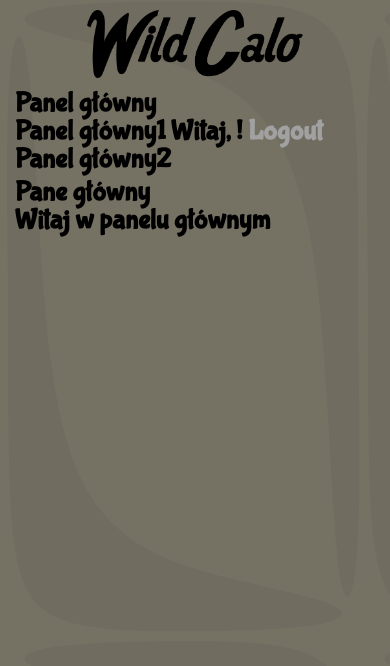
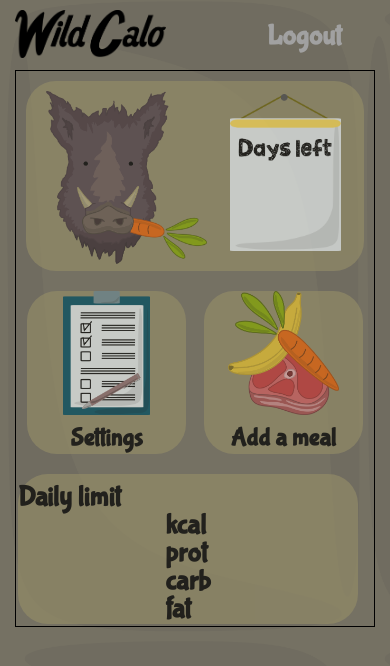
Before and after one commit to Mairon88/WildCalo, a Django app: page / in a window 390 px wide. Shown: the top 666 px of the page. Run offline with Django 3.2, Linux system fonts and the light colour scheme; a user stored in the database is signed in; some web fonts are replaced.

Commit message:
Workin on main view with menu

```diff
--- a/wildcalo/calccalo/forms.py
+++ b/wildcalo/calccalo/forms.py
@@ -16,5 +16,5 @@ class UserRegistrationForm(forms.ModelForm):
     def clean_password2(self):
         cd = self.cleaned_data
         if cd['password'] != cd['password2']:
-            raise forms.ValidationError('Hasła nie są identyczne')
+            raise forms.ValidationError('Passwords do not match')
         return cd['password2']
--- a/wildcalo/calccalo/static/css/base.css
+++ b/wildcalo/calccalo/static/css/base.css
@@ -84,6 +84,7 @@ a {
 
     .header div {
         margin-bottom: 5px;
+
     }
 
     .logo {
@@ -91,6 +92,15 @@ a {
 
     }
     .logo img {
+        width: 60%;
+    }
+
+    .logo2 {
+       text-align: left;
+       width: 70%;
+    }
+
+    .logo2 img {
         width: 60%;
     }
 
@@ -170,5 +180,97 @@ a {
         color: #a1a1a1ff;
     }
 
+    .boar_with_carrot img {
+        width: 80%;
+        text-align: center;
 
+    }
+
+    .calendar {
+        text-align: center;
+
+        padding-right: 20px;
+    }
+
+    .boar_with_carrot {
+        padding-top: 10px;
+        text-align: center;
+
+    }
+
+    .calendar img {
+        width: 95%;
+        text-align: center;
+
+    }
+
+    .boar_cal{
+        background: #928b67ff;
+        border-radius: 30px;
+        opacity: 0.7;
+        margin: 10px;
+        display: flex;
+        align-items: center;
+        justify-content: flex-start;
+    }
+
+        .settings_meal{
+        border-radius: 30px;
+        opacity: 0.7;
+        padding-top: 10px;
+        margin: 2px;
+        display: flex;
+        align-items: center;
+        justify-content: space-around;
+    }
+
+        .bars{
+        background: #928b67ff;
+        border-radius: 30px;
+        opacity: 0.7;
+        padding-top: 10px;
+        margin: 2px;
+        margin-top: 20px;
+        display: flex;
+        flex-wrap: wrap;
+        align-items: center;
+        justify-content: space-around;
+        width: 95%;
+    }
+
+    .daily {
+        width: 100%;
+    }
+
+     .settings_meal div{
+        text-align: center;
+
+    }
+
+    .settings_div {
+    background: #928b67ff;
+    border-radius: 30px;
+    line-height: 1.2;
+    font-size: 25px;
+    width: 45%;
+    }
+
+    .meal_div {
+    background: #928b67ff;
+    border-radius: 30px;
+    line-height: 1.2;
+    font-size: 25px;
+    width: 45%;
+    }
+
+   .settings img {
+        width: 55%;
+    }
+
+       .meal img {
+        width: 70%;
+    }
+    .menu {
+    border: solid 1px;
+    }
 }
--- a/wildcalo/calccalo/templates/account/dashboard.html
+++ b/wildcalo/calccalo/templates/account/dashboard.html
@@ -3,6 +3,37 @@
 {% block title %}Penel główny{% endblock %}
 
 {% block content %}
-  <h1>Pane główny</h1>
-  <p>Witaj w panelu głównym</p>
+        {% if request.user.is_authenticated %}
+        <div class="menu">
+
+                <div class="boar_cal">
+                    <div class="boar_with_carrot"><img src="/media/boar_with_carrot.png"></div>
+                    <div class="calendar"><img src="/media/calendar.png"></div>
+                </div>
+                <div class="settings_meal">
+                    <div class="settings_div">
+                        <div class="settings"><img src="/media/settings.png"></div>
+                        <a href="#">Settings</a>
+                    </div>
+                    <div class="meal_div">
+                        <div class="meal"><img src="/media/meal.png"></div>
+                        <a href="#">Add a meal</a>
+                    </div>
+                </div>
+                <div class="bars">
+                    <div class="daily"><p>Daily limit</p></div>
+                    <div class="values">
+                        <div>
+                            <p>kcal</p>
+                            <p>prot</p>
+                            <p>carb</p>
+                            <p>fat</p>
+                        </div>
+                    </div>
+                </div>
+
+
+        </div>
+
+        {% endif %}
 {% endblock %}
--- a/wildcalo/calccalo/templates/account/register.html
+++ b/wildcalo/calccalo/templates/account/register.html
@@ -12,4 +12,5 @@
             <input class="create" type="image" name="submit" src="/media/create_account.png"  alt="Submit"/>
         </form>
     </div>
+    <a href="{% url 'dashboard' %}">Back</a>
 {% endblock %}
--- a/wildcalo/calccalo/templates/base.html
+++ b/wildcalo/calccalo/templates/base.html
@@ -19,24 +19,12 @@
         {% if not request.user.is_authenticated %}
             <div class="logo"><img src="/media/logo.png"></div>
         {% else %}
-            <div class="logo"><img src="/media/logo2.png"></div>
+            <div class="logo2"><img src="/media/logo2.png"></div>
         {% endif %}
 
-
-
-        {% if request.user.is_authenticated %}
-        <div class="menu">
-            <ul>
-                <li><a href="{% url 'dashboard' %}">Panel główny</a></li>
-                 <li><a href="#">Panel główny1</a></li>
-                 <li><a href="#">Panel główny2</a></li>
-            </ul>
-        </div>
-
-        {% endif %}
         <div class="user">
             {% if request.user.is_authenticated %}
-                Witaj, {{ request.user.first_name }}!
+<!--                Witaj, {{ request.user.first_name }}!-->
                 <a href="{% url 'logout' %}">Logout</a>
             {% else %}
 <!--                <a href="{% url 'login' %}">Login</a>-->
--- a/wildcalo/calccalo/templates/registration/password_change_form.html
+++ b/wildcalo/calccalo/templates/registration/password_change_form.html
@@ -10,4 +10,5 @@
         <input class="save" type="image" name="submit" src="/media/img/change.png"  alt="Submit"/>
         {% csrf_token %}
     </form>
+    <a href="{% url 'dashboard' %}">Back</a>
 {% endblock %}
--- a/wildcalo/calccalo/templates/registration/password_reset_form.html
+++ b/wildcalo/calccalo/templates/registration/password_reset_form.html
@@ -10,5 +10,5 @@
       {% csrf_token %}
     </form>
   </div>
-
+      <a href="{% url 'dashboard' %}">Back</a>
 {% endblock %}
```
Also changed, not shown: wildcalo/db.sqlite3, wildcalo/my_media/boar_with_carrot.png (added), wildcalo/my_media/calendar.png (added), wildcalo/my_media/logout.png (added), wildcalo/my_media/meal.png (added), wildcalo/my_media/settings.png (added).
